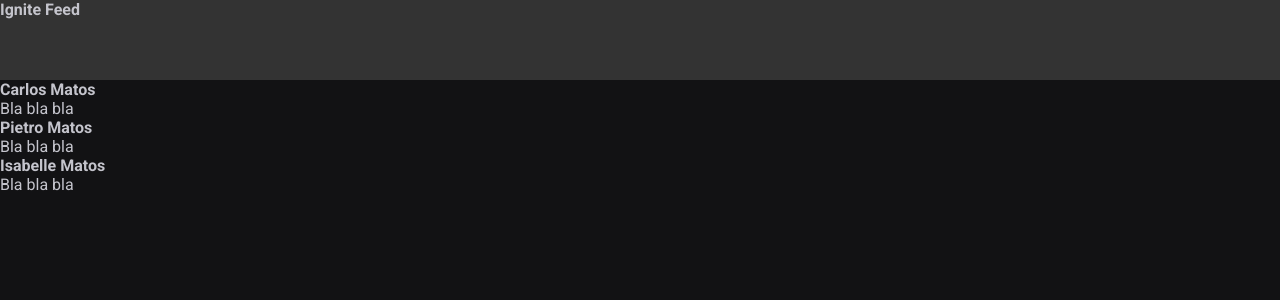
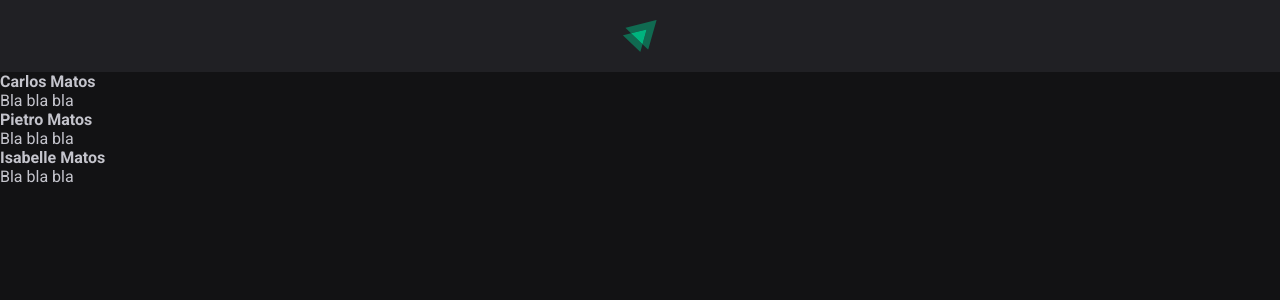
Before and after one commit to ThaisRDS/Rocketseat-IgniteReact, a React (Vite) app: page / in a window 1280 px wide. Shown: the top 300 px of the page. Built offline with nearby package versions, Linux system fonts and the light colour scheme.

Commit message:
Estrutura da aplicação - Componente: Header

```diff
--- a/src/components/Header/Header.jsx
+++ b/src/components/Header/Header.jsx
@@ -1,9 +1,10 @@
 import styles from '../Header/Header.module.css';
+import igniteLogo from '../../assets/ignite-logo.svg'
 
 export function Header() {
     return (
         <header className={styles.header}>
-            <strong>Ignite Feed</strong>
+            <img src={igniteLogo} alt="Logotipo do Ignite" />
         </header>
     );
 }
--- a/src/components/Header/Header.module.css
+++ b/src/components/Header/Header.module.css
@@ -1,4 +1,10 @@
 .header {
-    background: #333;
-    height: 80px;
+    background: var(--gray-800);
+    display: flex;
+    justify-content: center;
+    padding: 1.25rem 0;
 }
+
+.header img {
+    height: 2rem;
+}
```
